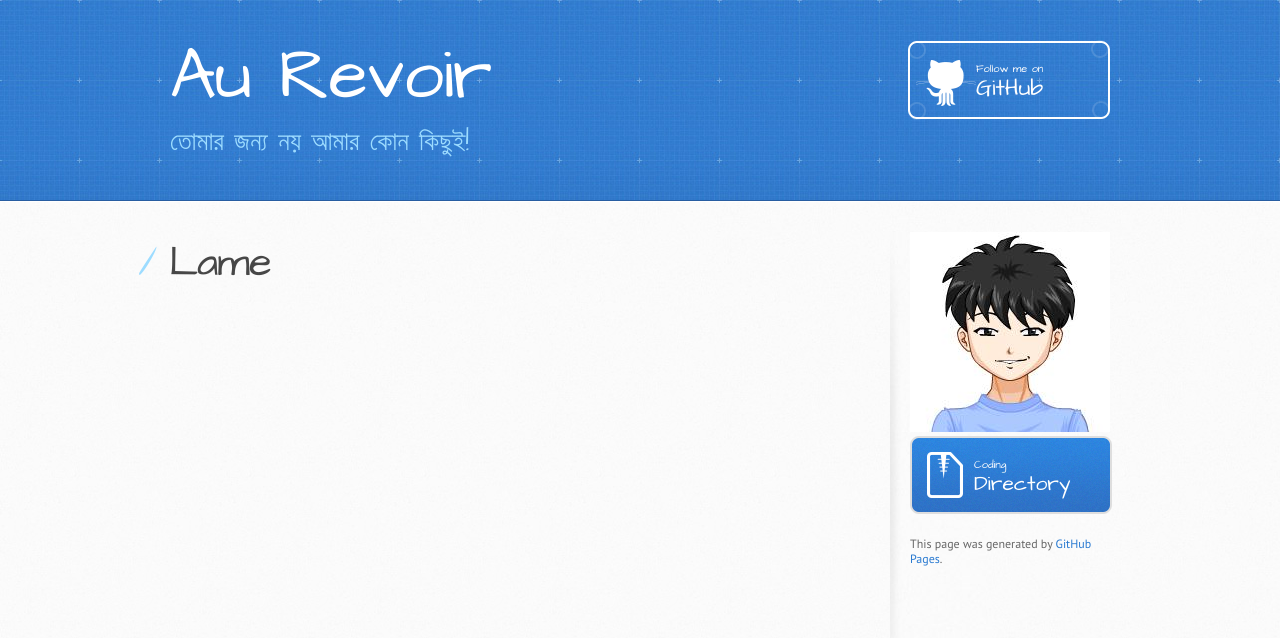
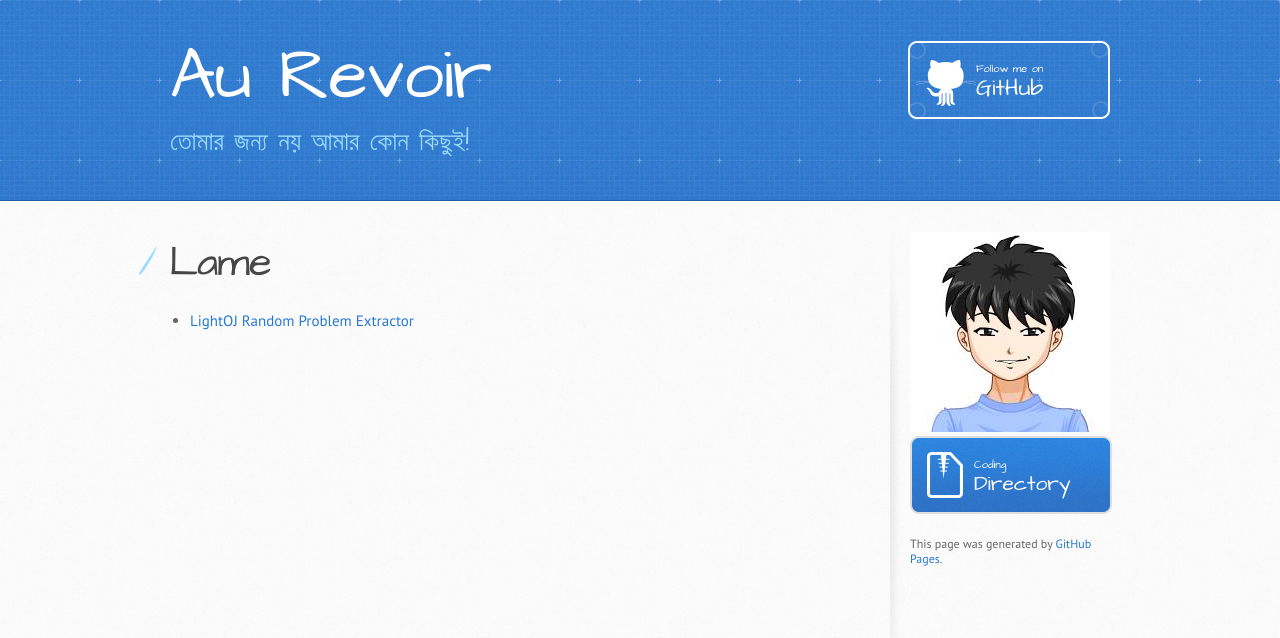
Before and after one commit to rebornplusplus/rebornplusplus.github.io, a Jekyll site: the page built from lame/index.md, in a window 1280 px wide. Shown: the top 638 px of the page. Built offline with Jekyll 4.4.1, drawn with Linux system fonts in a browser that asks for light colours; some web fonts are replaced; our own code applies the rules of GitHub Pages for plain Markdown files.

Commit message:
Update index.md

```diff
--- a/lame/index.md
+++ b/lame/index.md
@@ -3,3 +3,5 @@ layout: default
 ---
 
 # Lame
+
+* [LightOJ Random Problem Extractor](./lo-solve-random)
```
